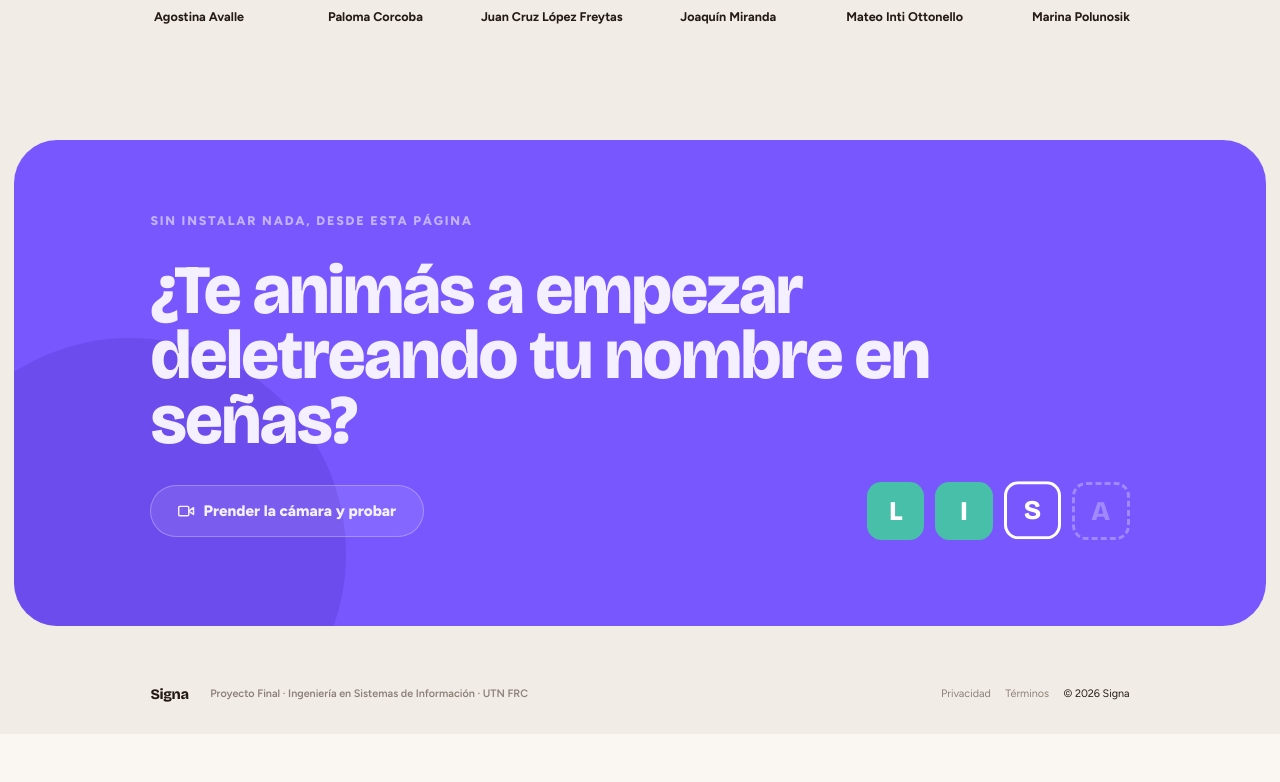
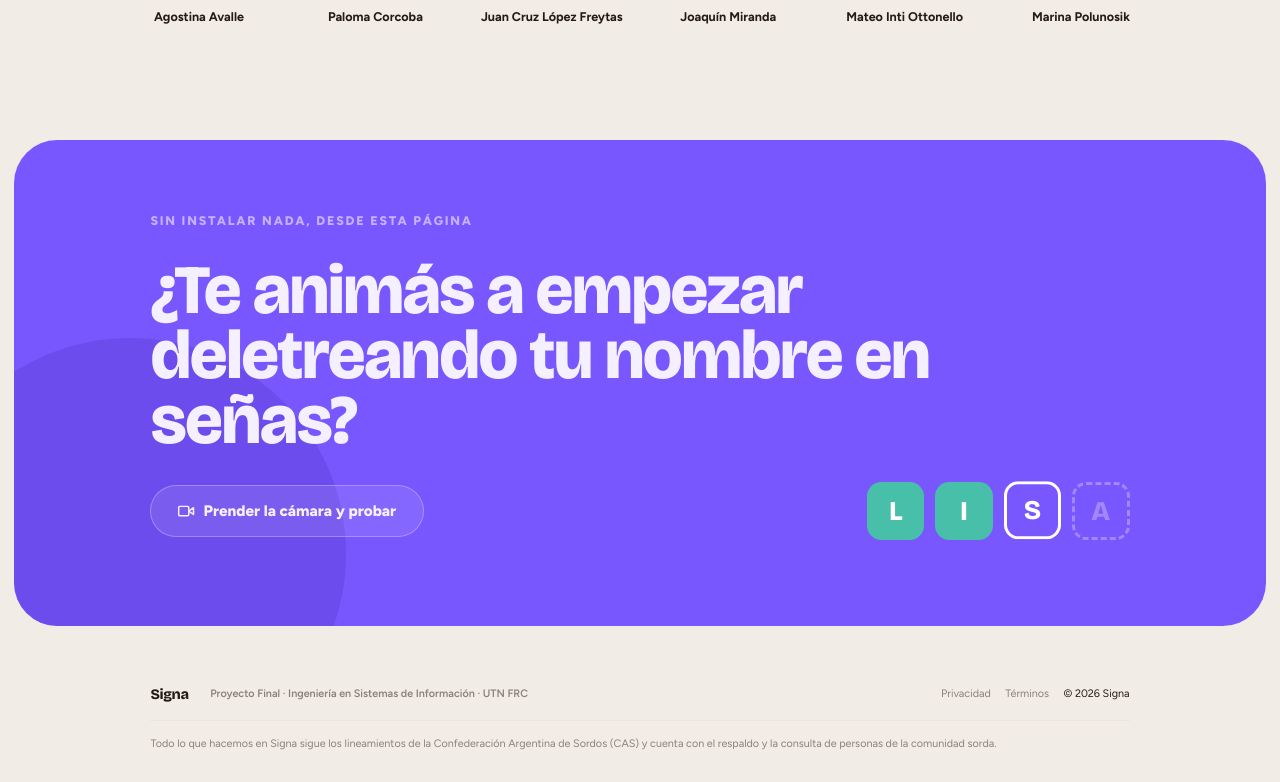
Before and after one commit to signasource/signa-web, a Next.js app: page / in a window 1280 px wide. Shown: the part 4108-4890 px from the top of the page. Before the commit the page ends 4842 px from the top, so only its background shows below. Built offline with nearby package versions, Linux system fonts and the light colour scheme; no server answers.

Commit message:
feat(landing): aviso sobre la CAS y la comunidad sorda al pie de la página (#27)
Co-authored-by: mate123456789 <ottonello.mateo@gmail.com>
Co-authored-by: Claude Opus 5.5 <noreply@anthropic.com>

```diff
--- a/src/components/landing/landing-footer.tsx
+++ b/src/components/landing/landing-footer.tsx
@@ -19,6 +19,10 @@ export function LandingFooter() {
           </Link>
           <span className="font-normal">© {new Date().getFullYear()} Signa</span>
         </div>
+        <p className="border-border w-full border-t pt-4 text-xs leading-relaxed">
+          Todo lo que hacemos en Signa sigue los lineamientos de la Confederación Argentina de
+          Sordos (CAS) y cuenta con el respaldo y la consulta de personas de la comunidad sorda.
+        </p>
       </div>
     </footer>
   );
```
